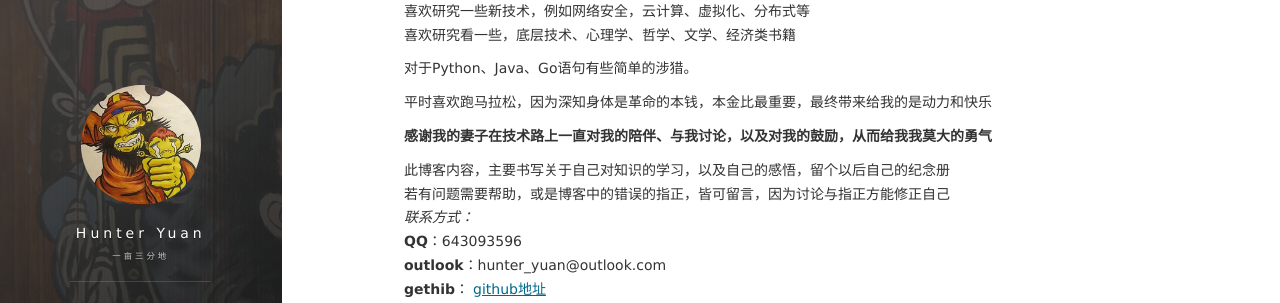
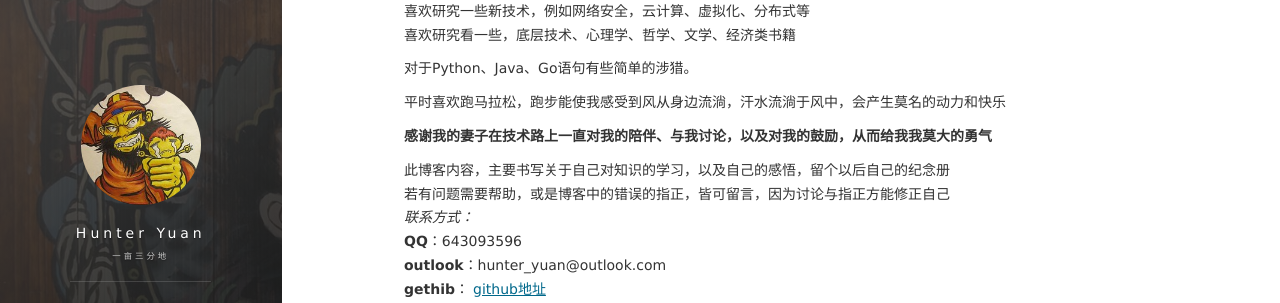
Before and after one commit to Clodfisher/Clodfisher.github.io, a Jekyll site: the page built from about.md, in a window 1280 px wide. Shown: the part 203-506 px from the top of the page. Built offline with Jekyll 4.4.1, drawn with Linux system fonts in a browser that asks for light colours; nearby versions of some CDN libraries; comment, search, counter and statistics services are not loaded.

Commit message:
repair about me

```diff
--- a/about.md
+++ b/about.md
@@ -16,7 +16,7 @@ title: 关于我
 </p>
 
 <p>
-平时喜欢跑马拉松，因为深知身体是革命的本钱，本金比最重要，最终带来给我的是动力和快乐
+平时喜欢跑马拉松，跑步能使我感受到风从身边流淌，汗水流淌于风中，会产生莫名的动力和快乐
 </p>
 
 **感谢我的妻子在技术路上一直对我的陪伴、与我讨论，以及对我的鼓励，从而给我我莫大的勇气**
```
